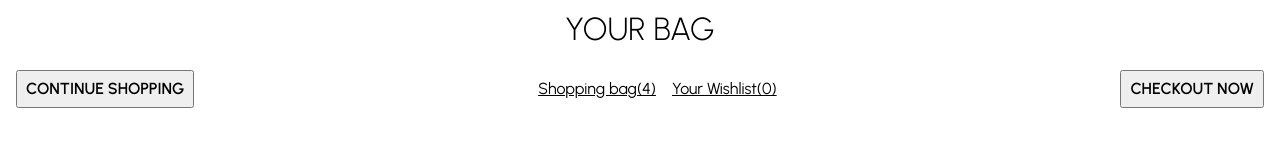
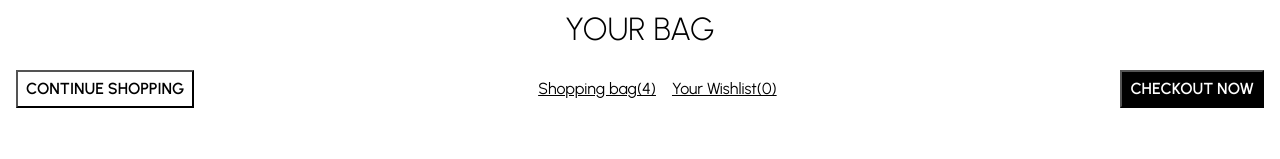
Before and after one commit to adarraji/react-shop, a React (Create React App) app: page / in a window 1280 px wide. Shown: the part 122-281 px from the top of the page. Built offline with nearby package versions, Linux system fonts and the light colour scheme.

Commit message:
updated top button styles

```diff
--- a/src/pages/Cart.js
+++ b/src/pages/Cart.js
@@ -17,7 +17,7 @@ const Cart = () => {
                         <TopText>Shopping bag(4)</TopText>
                         <TopText>Your Wishlist(0)</TopText>
                     </TopTexts>
-                    <TopButton>CHECKOUT NOW</TopButton>
+                    <TopButton type="filled">CHECKOUT NOW</TopButton>
                 </Top>
                 <Bottom></Bottom>
             </Wrapper>
@@ -42,7 +42,10 @@ const Top = styled.div.attrs({
 
 const TopButton = styled.button.attrs({
     className: "pa2 fw6 pointer"
-})``;
+})`
+    background-color: ${props => props.type === "filled" ? "black" : "transparent"};
+    color: ${props => props.type === "filled" && "white"};
+`;
 
 const TopTexts = styled.div``;
 
```
